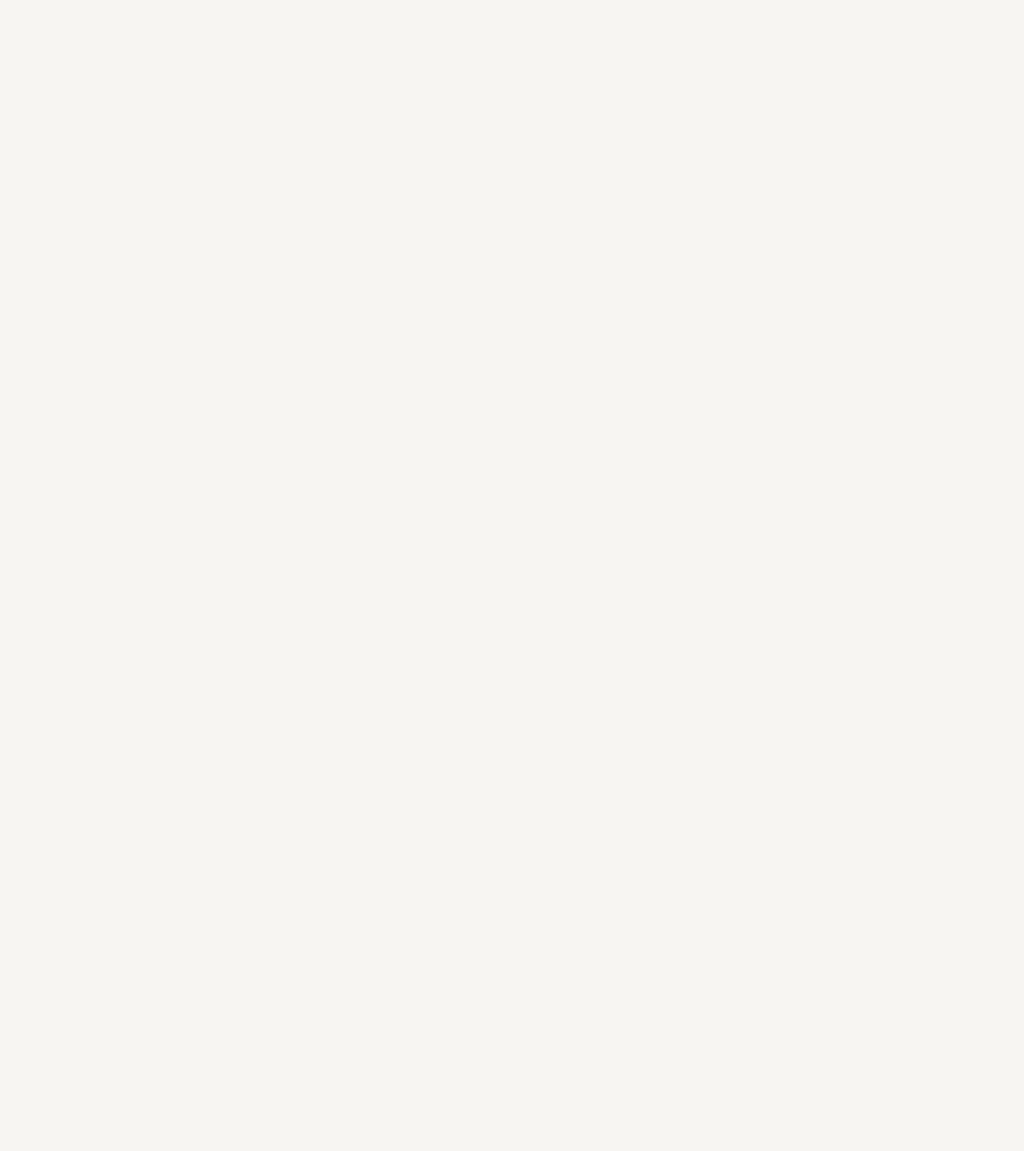
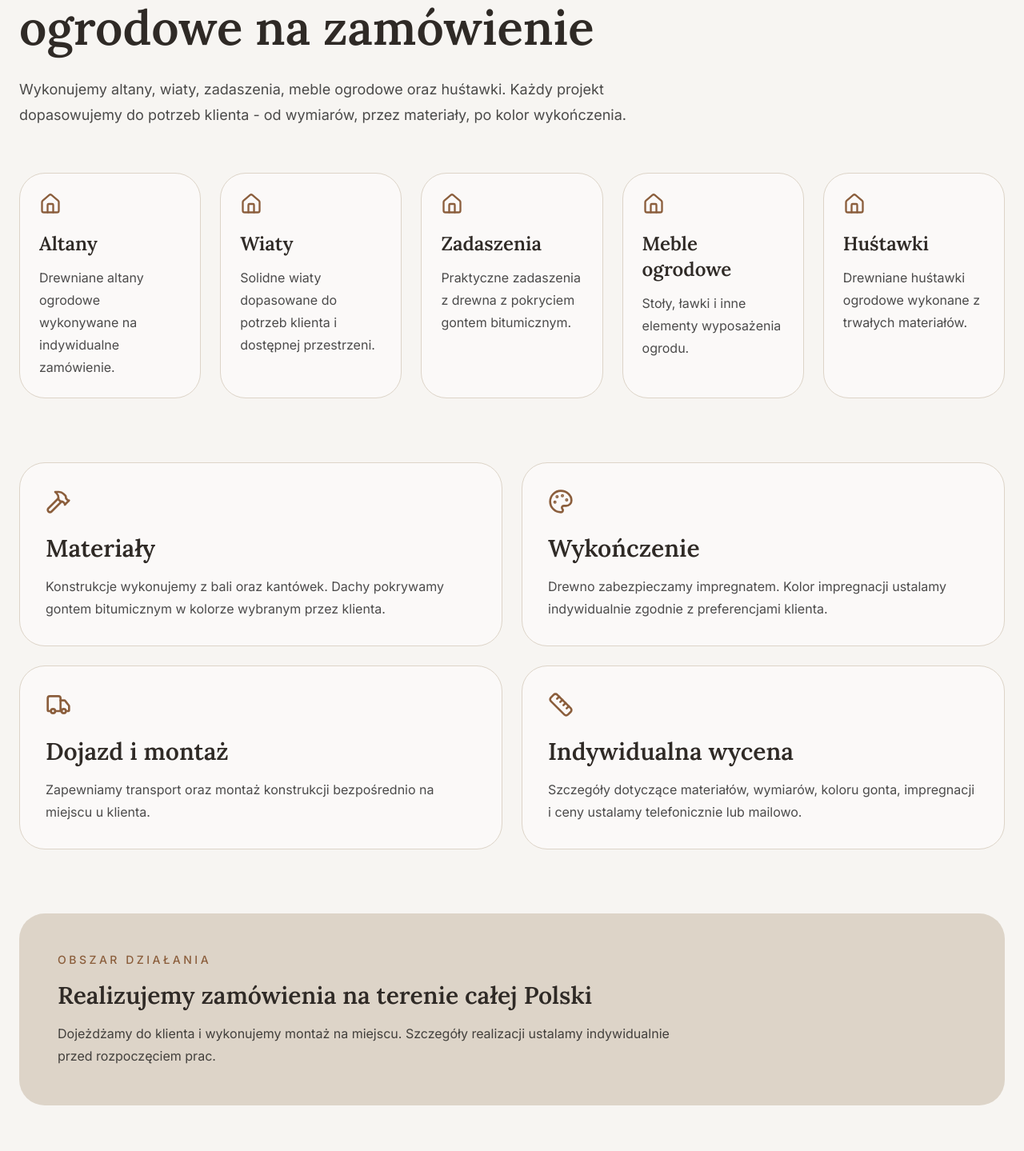
Before and after one commit to Kotvitz/meble-ogrodowe-niewiadow, a Next.js app: page /oferta in a window 1280 px wide. Shown: the part 291-1730 px from the top of the page at 80% size. Before the commit the page ends 800 px from the top, so only its background shows below. Built offline with nearby package versions, Linux system fonts and the light colour scheme.

Commit message:
feat: create services page

```diff
--- a/app/oferta/page.tsx
+++ b/app/oferta/page.tsx
@@ -1,3 +1,19 @@
+import ContactStrip from "@/components/ContactStrip";
+import Footer from "@/components/Footer";
+import Navbar from "@/components/Navbar";
+import ServicesPageContent from "@/components/ServicesPageContent";
+
 export default function ServicesPage() {
-  return <main>Oferta</main>;
+  return (
+    <>
+      <Navbar />
+
+      <main>
+        <ServicesPageContent />
+      </main>
+
+      <ContactStrip />
+      <Footer />
+    </>
+  );
 }
--- /dev/null
+++ b/components/ServicesPageContent.tsx
@@ -0,0 +1,131 @@
+import { Hammer, Home, Palette, Ruler, Truck } from "lucide-react";
+import { services } from "@/data/services";
+
+const details = [
+  {
+    icon: Hammer,
+    title: "Materiały",
+    description:
+      "Konstrukcje wykonujemy z bali oraz kantówek. Dachy pokrywamy gontem bitumicznym w kolorze wybranym przez klienta.",
+  },
+  {
+    icon: Palette,
+    title: "Wykończenie",
+    description:
+      "Drewno zabezpieczamy impregnatem. Kolor impregnacji ustalamy indywidualnie zgodnie z preferencjami klienta.",
+  },
+  {
+    icon: Truck,
+    title: "Dojazd i montaż",
+    description:
+      "Zapewniamy transport oraz montaż konstrukcji bezpośrednio na miejscu u klienta.",
+  },
+  {
+    icon: Ruler,
+    title: "Indywidualna wycena",
+    description:
+      "Szczegóły dotyczące materiałów, wymiarów, koloru gonta, impregnacji i ceny ustalamy telefonicznie lub mailowo.",
+  },
+];
+
+export default function ServicesPageContent() {
+  return (
+    <section className="py-24">
+      <div className="mx-auto max-w-7xl px-6">
+        <div className="max-w-3xl">
+          <p
+            className="text-sm font-medium uppercase tracking-[0.25em]"
+            style={{ color: "var(--primary)" }}
+          >
+            Oferta
+          </p>
+
+          <h1 className="mt-4 text-4xl font-semibold leading-tight lg:text-6xl">
+            Drewniane konstrukcje ogrodowe na zamówienie
+          </h1>
+
+          <p className="mt-6 text-lg leading-8 text-black/70">
+            Wykonujemy altany, wiaty, zadaszenia, meble ogrodowe oraz huśtawki.
+            Każdy projekt dopasowujemy do potrzeb klienta - od wymiarów, przez
+            materiały, po kolor wykończenia.
+          </p>
+        </div>
+
+        <div className="mt-14 grid gap-6 md:grid-cols-2 xl:grid-cols-5">
+          {services.map((service) => (
+            <article
+              key={service.title}
+              className="rounded-4xl border p-6"
+              style={{
+                borderColor: "var(--muted)",
+                backgroundColor: "rgba(255,255,255,0.4)",
+              }}
+            >
+              <Home
+                className="size-7"
+                style={{ color: "var(--primary)" }}
+                aria-hidden="true"
+              />
+
+              <h2 className="mt-5 text-2xl font-semibold">{service.title}</h2>
+
+              <p className="mt-3 leading-7 text-black/70">
+                {service.description}
+              </p>
+            </article>
+          ))}
+        </div>
+
+        <div className="mt-20 grid gap-6 md:grid-cols-2">
+          {details.map((item) => {
+            const Icon = item.icon;
+
+            return (
+              <article
+                key={item.title}
+                className="rounded-4xl border p-8"
+                style={{
+                  borderColor: "var(--muted)",
+                  backgroundColor: "rgba(255,255,255,0.4)",
+                }}
+              >
+                <Icon
+                  className="size-8"
+                  style={{ color: "var(--primary)" }}
+                  aria-hidden="true"
+                />
+
+                <h2 className="mt-6 text-3xl font-semibold">{item.title}</h2>
+
+                <p className="mt-4 leading-7 text-black/70">
+                  {item.description}
+                </p>
+              </article>
+            );
+          })}
+        </div>
+
+        <div
+          className="mt-20 rounded-4xl p-8 md:p-12"
+          style={{ backgroundColor: "var(--muted)" }}
+        >
+          <p
+            className="text-sm font-medium uppercase tracking-[0.25em]"
+            style={{ color: "var(--primary)" }}
+          >
+            Obszar działania
+          </p>
+
+          <h2 className="mt-4 text-3xl font-semibold">
+            Realizujemy zamówienia na terenie całej Polski
+          </h2>
+
+          <p className="mt-4 max-w-3xl leading-7 text-black/70">
+            Dojeżdżamy do klienta i wykonujemy montaż na miejscu. Szczegóły
+            realizacji ustalamy indywidualnie przed rozpoczęciem prac.
+          </p>
+        </div>
+      </div>
+    </section>
+  );
+}
--- a/components/ServicesPreview.tsx
+++ b/components/ServicesPreview.tsx
@@ -1,12 +1,13 @@
 import Link from "next/link";
-import { services } from "@/data/services";
 
 export default function ServicesPreview() {
   return (
     <section className="py-24">
       <div className="mx-auto max-w-7xl px-6">
-        <div className="flex items-end justify-between gap-8">
-          <div>
+        <div
+          className="rounded-4xl p-8 md:p-12"
+          style={{ backgroundColor: "var(--muted)" }}
+        >
           <p
             className="text-sm font-medium uppercase tracking-[0.25em]"
             style={{ color: "var(--primary)" }}
@@ -14,40 +15,28 @@ export default function ServicesPreview() {
             Oferta
           </p>
 
-            <h2 className="mt-4 text-4xl font-semibold leading-tight">
-              Co wykonujemy?
+          <div className="mt-4 grid gap-8 lg:grid-cols-[1.4fr_1fr] lg:items-end">
+            <div>
+              <h2 className="text-4xl font-semibold leading-tight lg:text-5xl">
+                Drewniane konstrukcje dopasowane do Twojego ogrodu
               </h2>
+
+              <p className="mt-6 max-w-2xl text-lg leading-8 text-black/70">
+                Wykonujemy altany, wiaty, zadaszenia, meble ogrodowe oraz
+                huśtawki na indywidualne zamówienie.
+              </p>
             </div>
 
+            <div className="lg:text-right">
               <Link
                 href="/oferta"
-            className="hidden font-medium md:inline-flex"
-            style={{ color: "var(--primary)" }}
+                className="inline-flex rounded-full px-7 py-4 font-medium text-white transition hover:opacity-90"
+                style={{ backgroundColor: "var(--primary)" }}
               >
-            Zobacz całą ofertę →
+                Zobacz ofertę
               </Link>
             </div>
-
-        <div className="mt-14 grid gap-6 md:grid-cols-2 xl:grid-cols-3">
-          {services.map((service) => (
-            <article
-              key={service.title}
-              className="rounded-4xl border p-8 transition hover:-translate-y-1 hover:shadow-xl"
-              style={{
-                borderColor: "var(--muted)",
-                backgroundColor: "rgba(255,255,255,0.4)",
-              }}
-            >
-              <h3 className="text-2xl font-semibold">
-                {service.title}
-              </h3>
-
-              <p className="mt-4 leading-7 text-black/70">
-                {service.description}
-              </p>
-
-            </article>
-          ))}
+          </div>
         </div>
       </div>
     </section>
```
Lines whose indentation alone changed are shown as unchanged.
